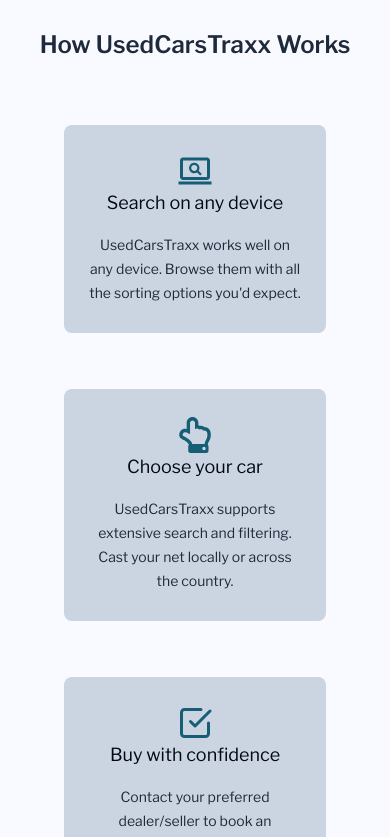
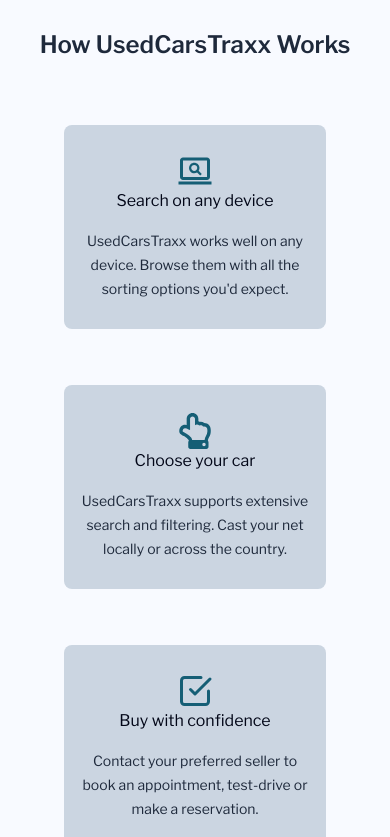
Before and after one commit to thygz/UsedCarsTraxx, a React (Vite) app in the folder client/: page / in a window 390 px wide. Shown: the part 800-1637 px from the top of the page. Built offline with nearby package versions, Linux system fonts and the light colour scheme; no server answers.

Commit message:
Change/add styles and wordings

```diff
--- a/client/src/components/Header.jsx
+++ b/client/src/components/Header.jsx
@@ -221,7 +221,7 @@ export default function Header() {
                                                 Welcome {currentUser.username}!
                                             </p>
                                         </div>
-                                        <div className="h-[1px] w-full bg-slate-400 mb-2"></div>
+                                        <div className="h-[1px] w-full bg-slate-200 mb-2"></div>
                                         <ul
                                             className="flex flex-col text-sm font-semibold"
                                             onClick={() =>
--- a/client/src/components/HowUsedcarstraxxWork.jsx
+++ b/client/src/components/HowUsedcarstraxxWork.jsx
@@ -10,45 +10,45 @@ export default function HowUsedcarstraxxWork() {
                     How UsedCarsTraxx Works
                 </h1>
                 <div className="flex flex-col md:flex-row gap-14 md:gap-5 lg:gap-10 px-16 md:px-5 lg:px-20 xl:px-28">
-                    <div className="flex flex-col flex-1 gap-4 bg-slate-300 rounded-lg px-6 md:px-5 lg:px-6 py-7 md:py-5 lg:py-6">
+                    <div className="flex flex-col flex-1 gap-4 bg-slate-300 rounded-lg px-4 md:px-3 py-7 md:py-5 lg:py-6">
                         <div className="flex flex-col justify-center items-center">
                             <MdOutlineScreenSearchDesktop className="text-4xl text-cyan-800" />
-                            <h1 className="text-slate-950 text-lg text-center">
+                            <h1 className="text-slate-950 text-base xl:text-lg text-center">
                                 Search on any device
                             </h1>
                         </div>
                         <div>
-                            <p className="text-center text-slate-800 text-sm leading-6">
+                            <p className="text-center text-slate-800 text-sm leading-6 md:text-xs md:leading-5 lg:text-sm lg:leading-6">
                                 UsedCarsTraxx works well on any device. Browse
                                 them with all the sorting options you'd expect.
                             </p>
                         </div>
                     </div>
-                    <div className="flex flex-col flex-1 gap-4 bg-slate-300 rounded-lg px-6 md:px-5 lg:px-6 py-7 md:py-5 lg:py-6">
+                    <div className="flex flex-col flex-1 gap-4 bg-slate-300 rounded-lg px-4 md:px-3 py-7 md:py-5 lg:py-6">
                         <div className="flex flex-col justify-center items-center">
                             <FaRegHandPointUp className="text-4xl text-cyan-800" />
-                            <h1 className="text-slate-950 text-lg text-center">
+                            <h1 className="text-slate-950 text-base xl:text-lg text-center">
                                 Choose your car
                             </h1>
                         </div>
                         <div>
-                            <p className="text-center text-slate-800 text-sm leading-6">
+                            <p className="text-center text-slate-800 text-sm leading-6 md:text-xs md:leading-5 lg:text-sm lg:leading-6">
                                 UsedCarsTraxx supports extensive search and
                                 filtering. Cast your net locally or across the
                                 country.
                             </p>
                         </div>
                     </div>
-                    <div className="flex flex-col flex-1 gap-4 bg-slate-300 rounded-lg px-6 md:px-5 lg:px-6 py-7 md:py-5 lg:py-6">
+                    <div className="flex flex-col flex-1 gap-4 bg-slate-300 rounded-lg px-4 md:px-3 py-7 md:py-5 lg:py-6">
                         <div className="flex flex-col justify-center items-center">
                             <LuCheckSquare className="text-4xl text-cyan-800" />
-                            <h1 className="text-slate-950 text-lg text-center">
+                            <h1 className="text-slate-950 text-base xl:text-lg text-center">
                                 Buy with confidence
                             </h1>
                         </div>
                         <div>
-                            <p className="text-center text-slate-800 text-sm leading-6">
-                                Contact your preferred dealer/seller to book an
+                            <p className="text-center text-slate-800 text-sm leading-6 md:text-xs md:leading-5 lg:text-sm lg:leading-6">
+                                Contact your preferred seller to book an
                                 appointment, test-drive or make a reservation.
                             </p>
                         </div>
--- a/client/src/pages/Home.jsx
+++ b/client/src/pages/Home.jsx
@@ -156,7 +156,7 @@ export default function Home() {
             <div className="max-w-6xl mx-auto px-5 py-3 flex flex-col gap-16 lg:gap-8 mt-10 mb-20 lg:mb-16">
                 <div>
                     <div className="mt-3 mb-5">
-                        <h2 className="text-xl lg:text-2xl font-semibold text-slate-800 mb-2">
+                        <h2 className="text-xl lg:text-2xl font-semibold text-slate-800 mb-4">
                             Cars by Body Type
                         </h2>
                         {bodyTypeOptions.map((item, index) => (
@@ -184,7 +184,7 @@ export default function Home() {
                 </div>
                 <div>
                     <div className="mt-3 mb-5">
-                        <h2 className="text-xl lg:text-2xl font-semibold text-slate-800 mb-2">
+                        <h2 className="text-xl lg:text-2xl font-semibold text-slate-800 mb-4">
                             Cars by Transmission
                         </h2>
                         {transmissionOptions.map((item, index) => (
@@ -232,7 +232,7 @@ export default function Home() {
             <div className="max-w-6xl mx-auto px-5 py-3 flex flex-col gap-8 my-20">
                 <div>
                     <div className="mt-3 mb-5">
-                        <h2 className="text-xl lg:text-2xl font-semibold text-slate-800 mb-2">
+                        <h2 className="text-xl lg:text-2xl font-semibold text-slate-800 mb-4">
                             Cars by Price Order
                         </h2>
                         {priceOrderOptions.map((item, index) => (
--- a/client/src/pages/UpdateListing.jsx
+++ b/client/src/pages/UpdateListing.jsx
@@ -218,7 +218,7 @@ export default function CreateListing() {
             <ScrollToTop />
             <div className="p-3 bg-inherit rounded-sm">
                 <h1 className="text-2xl font-semibold text-center text-slate-800 mt-5 mb-7 md:mb-10">
-                    Update/Edit Your Car For Sale
+                    Edit Your Car For Sale
                 </h1>
                 <form onSubmit={handleSubmit} className="flex flex-col">
                     <div className="flex flex-col gap-3 sm:gap-5 flex-1">
```
